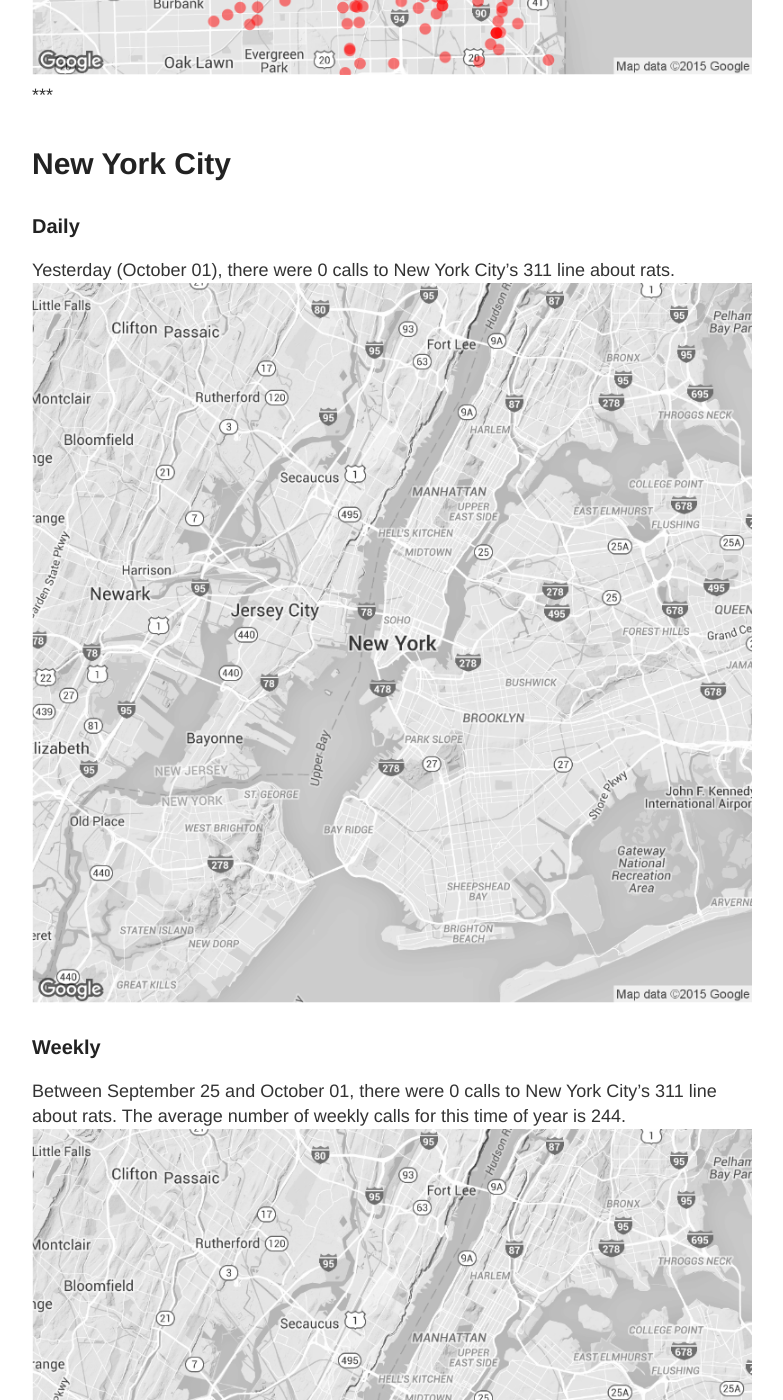
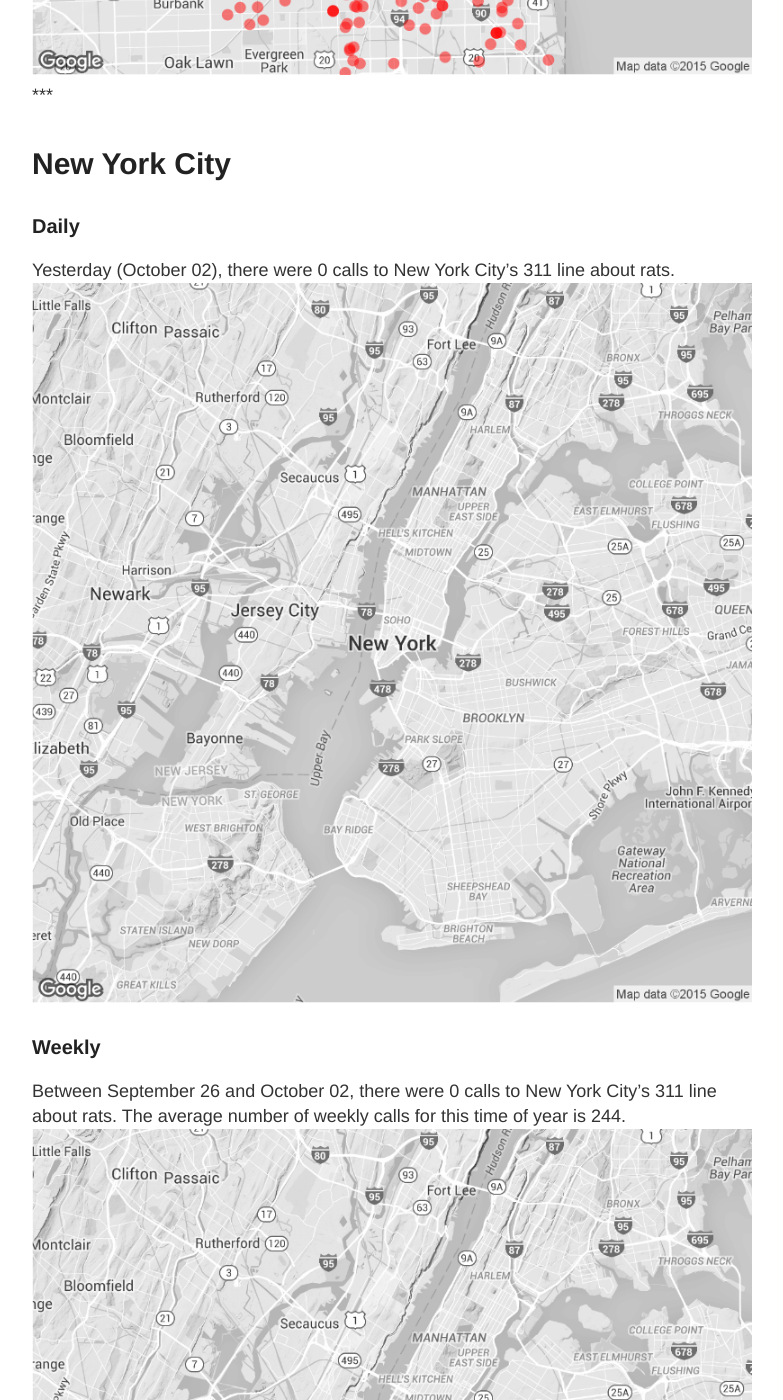
Before and after one commit to DanielHadley/ratmaps, a Jekyll site: the page built from daily.md, in a window 1280 px wide and 1400 px high, scrolled down 1986 px. Shown: the whole window, without its empty margins (248-1031 px from the left). Built offline with Jekyll 4.4.1, drawn with Linux system fonts in a browser that asks for light colours; comment, search, counter and statistics services are not loaded; some of the changed text lies outside the part shown.

Commit message:
Daily Maps

```diff
--- a/daily.md
+++ b/daily.md
@@ -15,22 +15,22 @@
 
 ### Daily
 
-Yesterday (October 01), there were 172 calls to Chicago's 311 line about rats.
+Yesterday (October 02), there were 161 calls to Chicago's 311 line about rats.
 ![Chicago rat calls to 311 weekly map]({{ site.cityimages }}/daily/Chicago_Rat_Map_Daily.png)
 
 ### Weekly
-Between September 25 and October 01, there were 1017 calls to Chicago's 311 line about rats. The average number of weekly calls for this time of year is 763.
+Between September 26 and October 02, there were 1019 calls to Chicago's 311 line about rats. The average number of weekly calls for this time of year is 763.
 ![Chicago rat calls to 311 weekly map]({{ site.cityimages }}/daily/Chicago_Rat_Map_Weekly.png)
 ***
 # New York City <a id="nyc"><a>
 
 ### Daily
 
-Yesterday (October 01), there were 0 calls to New York City's 311 line about rats.
+Yesterday (October 02), there were 0 calls to New York City's 311 line about rats.
 ![NYC rat calls to 311 weekly map]({{ site.cityimages }}/daily/NYC_Rat_Map_Daily.png)
 
 ### Weekly
-Between September 25 and October 01, there were 0 calls to New York City's 311 line about rats. The average number of weekly calls for this time of year is 244.
+Between September 26 and October 02, there were 0 calls to New York City's 311 line about rats. The average number of weekly calls for this time of year is 244.
 ![NYC rat calls to 311 weekly map]({{ site.cityimages }}/daily/NYC_Rat_Map_Weekly.png)
 
 Each red dot represents one call about a rat seen in that location. The dots are transparent, so multiple calls from one location will be seen as a solid dot. The usual caveats apply: more calls do not necessarily mean that there are more rats in that location than other parts of the city. A cluster of dots could indicate that one resident is unusually vocal about rodents in his or her neighborhood. Also, more densely populated neighborhoods tend to make more calls to 311.
```
Also changed, not shown: images/pages/daily/Chicago_Rat_Map_Daily.png, images/pages/daily/Chicago_Rat_Map_Weekly.png, images/pages/daily/NYC_Rat_Map_Daily.png, images/pages/daily/NYC_Rat_Map_Weekly.png.
